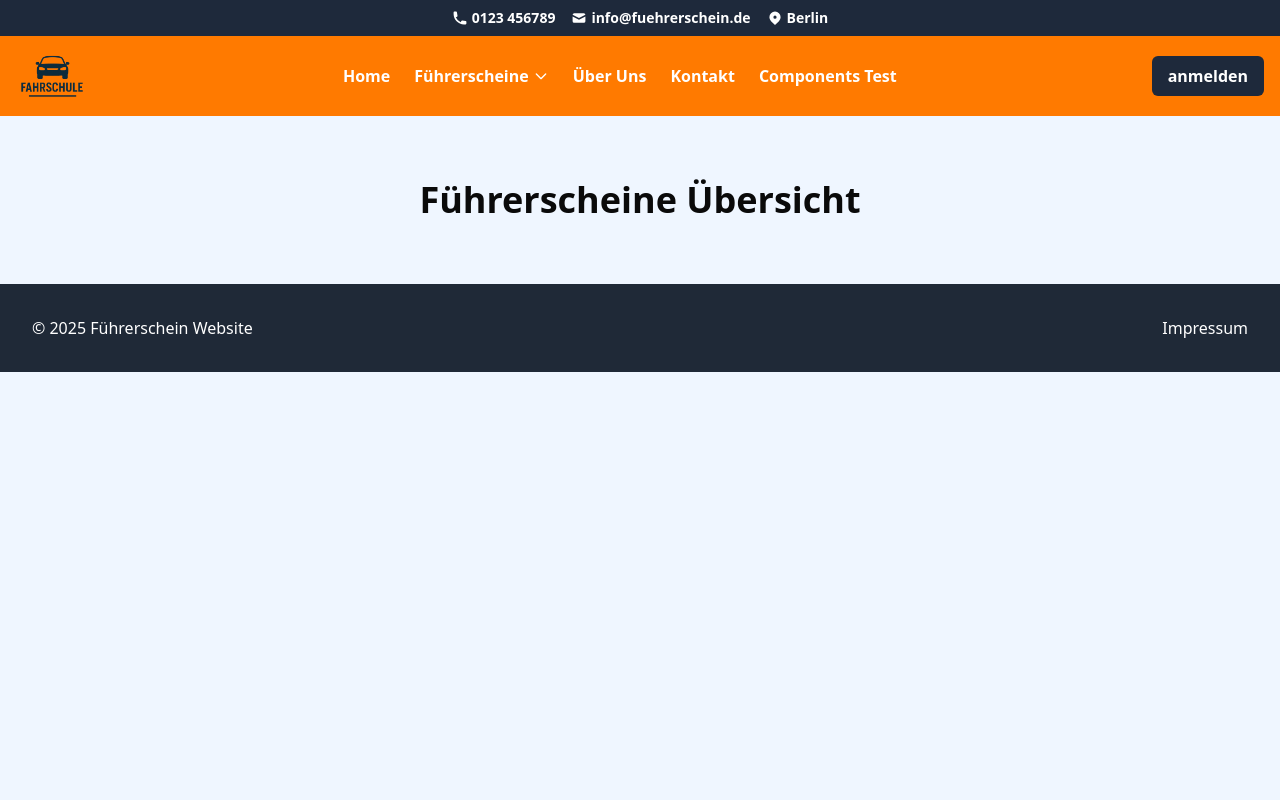
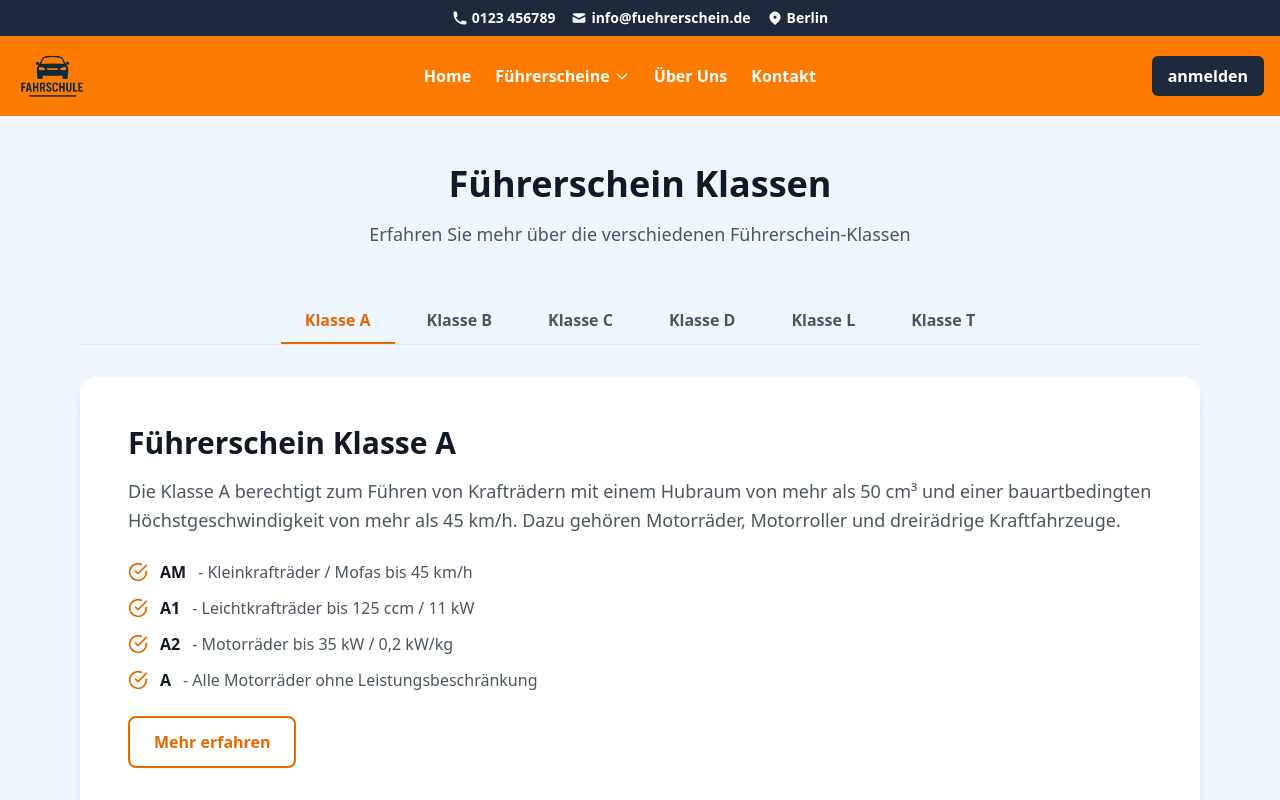
Before and after one commit to WebGraaf/Default-Seite-Vorlage, a React (Vite) app: page /fuehrerscheine in a window 1280 px wide. Shown: the top 800 px of the page. Built offline with nearby package versions, Linux system fonts and the light colour scheme.

Commit message:
Update website: Add KlassenUebersicht to Fuehrerscheine page, modify UeberUns page, hide components-test page, and make footer sticky

```diff
--- a/src/App.tsx
+++ b/src/App.tsx
@@ -14,7 +14,6 @@ import Anmelden from './pages/Anmelden';
 import UeberUns from './pages/UeberUns';
 import Kontakt from './pages/Kontakt';
 import Impressum from './pages/Impressum';
-import ComponentsTest from './pages/ComponentsTest';
 
 const App: React.FC = () => {
   return (
@@ -34,7 +33,6 @@ const App: React.FC = () => {
           <Route path="/ueber-uns" element={<UeberUns />} />
           <Route path="/kontakt" element={<Kontakt />} />
           <Route path="/impressum" element={<Impressum />} />
-          <Route path="/components-test" element={<ComponentsTest />} />
         </Routes>
       </Layout>
     </Router>
--- a/src/components/Header.tsx
+++ b/src/components/Header.tsx
@@ -128,9 +128,6 @@ const Header: React.FC = () => {
               <Link to="/kontakt" className="hover:text-secondary-800 transition-colors font-bold" onClick={closeMenus}>
                 Kontakt
               </Link>
-              <Link to="/components-test" className="hover:text-secondary-800 transition-colors font-bold" onClick={closeMenus}>
-                Components Test
-              </Link>
             </nav>
 
             {/* CTA Button */}
@@ -201,9 +198,6 @@ const Header: React.FC = () => {
                 <Link to="/kontakt" className="hover:text-secondary-800 py-2 font-bold" onClick={closeMenus}>
                   Kontakt
                 </Link>
-                <Link to="/components-test" className="hover:text-secondary-800 py-2 font-bold" onClick={closeMenus}>
-                  Components Test
-                </Link>
                 <Link to="/anmelden" className="bg-secondary-800 text-header-text px-4 py-2 rounded-md hover:bg-secondary-700 transition-colors inline-block font-bold" onClick={closeMenus}>
                   anmelden
                 </Link>
--- a/src/components/Layout.tsx
+++ b/src/components/Layout.tsx
@@ -21,9 +21,9 @@ interface LayoutProps {
 const Layout: React.FC<LayoutProps> = ({ children }) => {
 
   return (
-    <div className="min-h-screen bg-blue-50">
+    <div className="flex flex-col min-h-screen bg-blue-50">
       <Header />
-      <main>{children}</main>
+      <main className="flex-grow">{children}</main>
       <footer className="bg-gray-800 text-white py-8">
         <Container>
           <div className="flex justify-between">
--- a/src/pages/Fuehrerscheine.tsx
+++ b/src/pages/Fuehrerscheine.tsx
@@ -1,5 +1,6 @@
 import React, { useEffect } from 'react';
 import { Container, Section } from '../components/LayoutComponents';
+import { KlassenUebersicht } from '../components/KlassenUebersicht';
 
 const Fuehrerscheine: React.FC = () => {
   useEffect(() => {
@@ -17,11 +18,78 @@ const Fuehrerscheine: React.FC = () => {
 
   return (
     <div>
-      <Section background="transparent" padding="xl">
-        <Container>
-          <h1 className="text-4xl font-bold text-center">Führerscheine Übersicht</h1>
-        </Container>
-      </Section>
+      <KlassenUebersicht
+        tabs={[
+          {
+            label: 'Klasse A',
+            title: 'Führerschein Klasse A',
+            content: 'Die Klasse A berechtigt zum Führen von Krafträdern mit einem Hubraum von mehr als 50 cm³ und einer bauartbedingten Höchstgeschwindigkeit von mehr als 45 km/h. Dazu gehören Motorräder, Motorroller und dreirädrige Kraftfahrzeuge.',
+            link: '/fuehrerscheine/klasse-a',
+            subclasses: [
+              { code: 'AM', description: 'Kleinkrafträder / Mofas bis 45 km/h' },
+              { code: 'A1', description: 'Leichtkrafträder bis 125 ccm / 11 kW' },
+              { code: 'A2', description: 'Motorräder bis 35 kW / 0,2 kW/kg' },
+              { code: 'A', description: 'Alle Motorräder ohne Leistungsbeschränkung' }
+            ]
+          },
+          {
+            label: 'Klasse B',
+            title: 'Führerschein Klasse B',
+            content: 'Die Klasse B berechtigt zum Führen von Kraftfahrzeugen mit einer zulässigen Gesamtmasse von nicht mehr als 3.500 kg und nicht mehr als 8 Sitzplätzen außer dem Fahrersitz. Dazu gehören PKW, Wohnmobile und leichte LKW.',
+            link: '/fuehrerscheine/klasse-b',
+            subclasses: [
+              { code: 'BF17', description: 'Begleitetes Fahren ab 17 (Klasse B unter Aufsicht bis 18 J.)' },
+              { code: 'B', description: 'Pkw bis 3,5 t zGG / max. 8 Sitzplätze + Anhänger ≤ 750 kg' },
+              { code: 'B96', description: 'Pkw-Kombi bis 4,25 t zGG (ohne Prüfung, nur Schulung)' },
+              { code: 'BE', description: 'Pkw + Anhänger > 750 kg (bis 3,5 t Anhänger)' },
+              { code: 'B196', description: 'Erweiterung B: Motorräder bis 125 ccm (A1); nur D-Land' },
+              { code: 'B197', description: 'Automatikprüfung mit Schaltkompetenz (gilt EU-weit)' }
+            ]
+          },
+          {
+            label: 'Klasse C',
+            title: 'Führerschein Klasse C',
+            content: 'Die Klasse C berechtigt zum Führen von Lastkraftwagen mit einer zulässigen Gesamtmasse von mehr als 3.500 kg. Dazu gehören LKW, Sattelzugmaschinen und andere schwere Nutzfahrzeuge.',
+            link: '/fuehrerscheine/klasse-c',
+            subclasses: [
+              { code: 'C1', description: '3,5 – 7,5 t zGG, Anhänger ≤ 750 kg' },
+              { code: 'C1E', description: 'C1 + Anhänger > 750 kg (bis 12 t Gesamt)' },
+              { code: 'C', description: '> 3,5 t zGG, Anhänger ≤ 750 kg' },
+              { code: 'CE', description: 'C + Anhänger > 750 kg' }
+            ]
+          },
+          {
+            label: 'Klasse D',
+            title: 'Führerschein Klasse D',
+            content: 'Die Klasse D berechtigt zum Führen von Kraftomnibussen mit mehr als 8 Fahrgastplätzen. Dazu gehören Reisebusse, Linienbusse und andere Omnibusse für den Personentransport.',
+            link: '/fuehrerscheine/klasse-d',
+            subclasses: [
+              { code: 'D1', description: '9–16 Sitzplätze, max. 8 m Länge' },
+              { code: 'D1E', description: 'D1 + Anhänger > 750 kg' },
+              { code: 'D', description: 'Bus mit mehr als 8 Sitzplätzen' },
+              { code: 'DE', description: 'D + Anhänger > 750 kg' }
+            ]
+          },
+          {
+            label: 'Klasse L',
+            title: 'Führerschein Klasse L',
+            content: 'Die Klasse L berechtigt zum Führen von land- und forstwirtschaftlichen Zugmaschinen bis 40 km/h und bestimmten Arbeitsmaschinen bis 25 km/h, nur zu LoF-Zwecken.',
+            link: '/fuehrerscheine/klasse-l',
+            subclasses: [
+              { code: 'L', description: 'Zugmaschinen bis 40 km/h bbH (mit Anhänger max. 25 km/h)' }
+            ]
+          },
+          {
+            label: 'Klasse T',
+            title: 'Führerschein Klasse T',
+            content: 'Die Klasse T berechtigt zum Führen von Zugmaschinen bis 60 km/h und selbstfahrenden Arbeitsmaschinen bis 40 km/h, nur für land- und forstwirtschaftliche Zwecke.',
+            link: '/fuehrerscheine/klasse-t',
+            subclasses: [
+              { code: 'T', description: 'Zugmaschinen bis 60 km/h bbH (nur für land- und forstwirtschaftliche Zwecke)' }
+            ]
+          }
+        ]}
+      />
     </div>
   );
 };
--- a/src/pages/UeberUns.tsx
+++ b/src/pages/UeberUns.tsx
@@ -153,22 +153,9 @@ const UeberUns: React.FC = () => {
       <Section background="page-bg" padding="lg">
         <Container>
           <SplitMediaTextCopy
-            imageSrc={PlatzhalterGruppenbildTeam}
+            imageSrc={PlatzhalterFahrschule}
             imageAlt="Unsere Werte"
             title="Unsere Werte"
-            description="Vertrauen, Qualität und Menschlichkeit - das sind die Grundpfeiler unserer Fahrschule. Wir legen Wert auf eine freundliche Atmosphäre, in der du dich wohlfühlst und ohne Druck lernen kannst. Jeder Fahrschüler ist bei uns einzigartig und wird individuell gefördert."
-            imagePosition="right"
-            variant="default"
-          />
-        </Container>
-      </Section>
-
-      <Section background="page-bg" padding="lg">
-        <Container>
-          <SplitMediaTextCopy
-            imageSrc={PlatzhalterFahrschule}
-            imageAlt="Unsere Philosophie"
-            title="Unsere Philosophie"
             description="Lernen soll Spaß machen! Deshalb gestalten wir unseren Unterricht abwechslungsreich, praxisnah und auf Augenhöhe. Wir nehmen uns Zeit für deine Fragen und gehen auf deine individuellen Bedürfnisse ein. Dein Erfolg ist unser Antrieb - gemeinsam erreichen wir dein Ziel!"
             imagePosition="left"
             variant="outline"
```
